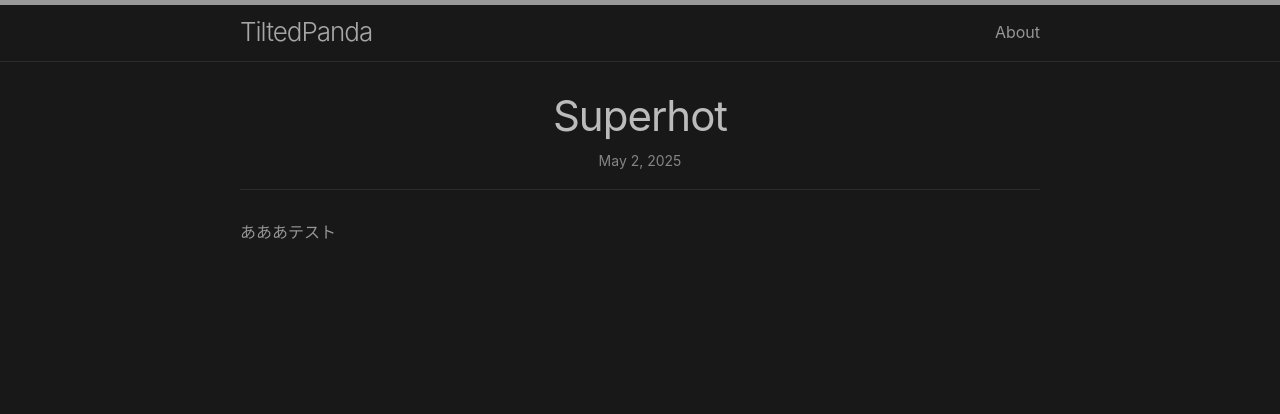
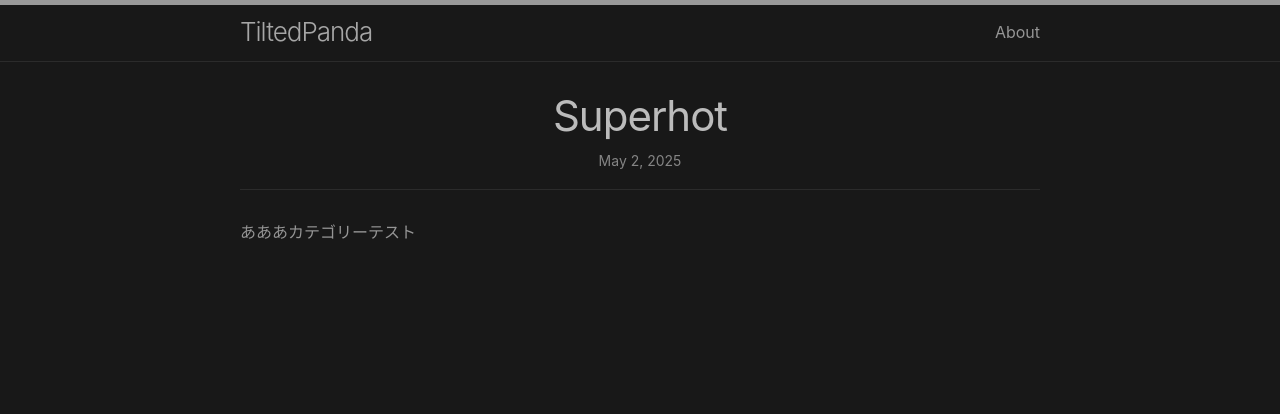
Before and after one commit to tyanagity/tyanagity.github.io, a Jekyll site: the page built from _posts/2025-05-02-SUPERHOT.md, in a window 1280 px wide. Shown: the top 414 px of the page. Built offline with Jekyll 4.4.1, drawn with Linux system fonts in a browser that asks for light colours.

Commit message:
modified

```diff
--- a/_posts/2025-05-02-SUPERHOT.md
+++ b/_posts/2025-05-02-SUPERHOT.md
@@ -2,4 +2,4 @@
 layout: post
 categories: Test
 ---
-あああテスト
+あああカテゴリーテスト
```
